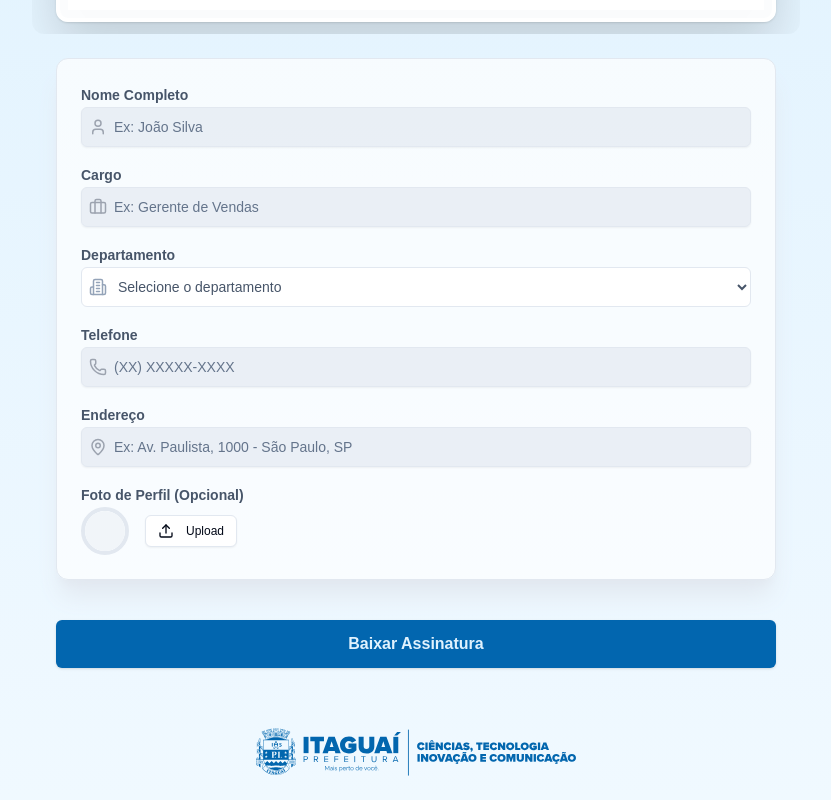
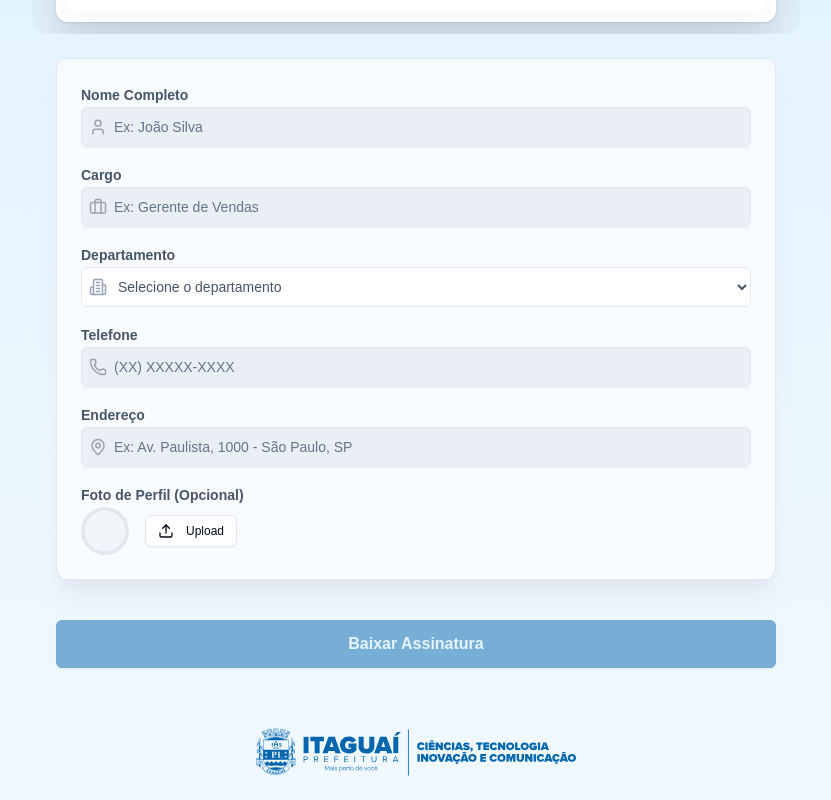
Before and after one commit to vsiago/gerador-assinatura, a Next.js app: page / in a window 1280 px wide. Shown: the part 287-1087 px from the top of the page, without its empty margins (224-1055 px from the left). Built offline with nearby package versions, Linux system fonts and the light colour scheme.

Commit message:
finalizado

```diff
--- a/src/components/signature-generator.tsx
+++ b/src/components/signature-generator.tsx
@@ -1,6 +1,6 @@
 "use client"
 
-import { useState, useRef, type ChangeEvent } from "react"
+import { useState, useRef, type ChangeEvent, useEffect } from "react"
 import { Button } from "@/components/ui/button"
 import { Input } from "@/components/ui/input"
 import { Label } from "@/components/ui/label"
@@ -20,6 +20,14 @@ export default function SignatureGenerator() {
     })
     const [avatar, setAvatar] = useState<string | null>(null)
     const fileInputRef = useRef<HTMLInputElement>(null)
+    const [isDownloadable, setIsDownloadable] = useState(false);
+    const [buttonState, setButtonState] = useState("default");
+
+    useEffect(() => {
+        const allFieldsFilled = Object.values(formData).every(field => field.trim() !== "");
+        setIsDownloadable(allFieldsFilled);
+    }, [formData]);
+
 
 
     const handleInputChange = (e: React.ChangeEvent<HTMLInputElement | HTMLSelectElement>) => {
@@ -38,14 +46,33 @@ export default function SignatureGenerator() {
         }
     }
 
+
+
+
     const handleDownload = async () => {
         const signatureElement = document.getElementById("signature-preview");
         if (!signatureElement) return;
 
-        // Clona o elemento para manipulação sem afetar a visualização original
+        const requiredFields = document.querySelectorAll(".required-field");
+        const allFieldsFilled = Array.from(requiredFields).every(field => (field as HTMLInputElement).value.trim() !== "");
+
+        if (!allFieldsFilled) {
+            alert("Preencha todos os campos obrigatórios antes de baixar a assinatura.");
+            return;
+        }
+
+        const button = document.getElementById("download-button");
+        if (!button) {
+            console.error("Botão de download não encontrado");
+            return;
+        }
+
+        button.disabled = true;
+        button.innerText = "Gerando...";
+        button.style.backgroundColor = "gray";
+
         const clone = signatureElement.cloneNode(true) as HTMLElement;
 
-        // Função para verificar se todas as imagens foram carregadas
         const waitForImagesToLoad = async (element: HTMLElement) => {
             const imgElements = element.querySelectorAll("img");
             const promises = Array.from(imgElements).map((img) => {
@@ -54,40 +81,31 @@ export default function SignatureGenerator() {
                         resolve();
                     } else {
                         img.onload = () => resolve();
-                        img.onerror = () => resolve(); // Para evitar travamento caso uma imagem falhe
+                        img.onerror = () => resolve();
                     }
                 });
             });
             await Promise.all(promises);
         };
 
-        // Remove bordas indesejadas dos elementos clonados
         clone.querySelectorAll("*").forEach((el) => {
             (el as HTMLElement).style.border = "none";
         });
 
-        // Injeta um CSS no clone para sobrescrever pseudo-elementos que possam estar aplicando sombras/bordas
         const style = document.createElement("style");
         clone.insertBefore(style, clone.firstChild);
 
-        // Posiciona o clone fora da tela para que não interfira na visualização
         clone.style.position = "absolute";
         clone.style.top = "-9999px";
-
-        // Define a largura do clone para 700px, altura automática
         clone.style.width = "700px";
         clone.style.height = "auto";
 
         document.body.appendChild(clone);
 
-        // Aguarda o carregamento de todas as imagens antes de capturar a imagem
         await waitForImagesToLoad(clone);
-
-        // Aguarda o reflow para calcular a nova altura
         const newHeight = clone.offsetHeight;
 
         try {
-            // Gera a imagem com largura de 700px e a altura calculada
             const dataUrl = await domtoimage.toPng(clone, {
                 width: 700,
                 height: newHeight,
@@ -97,13 +115,32 @@ export default function SignatureGenerator() {
             link.download = "assinatura-email.png";
             link.href = dataUrl;
             link.click();
+
+            button.innerText = "Download concluído!";
+            button.style.backgroundColor = "green";
+
+            setTimeout(() => {
+                button.innerText = "Baixar Assinatura";
+                button.style.backgroundColor = "";
+                button.disabled = false;
+            }, 3000);
         } catch (error) {
             console.error("Erro ao gerar assinatura:", error);
+            button.innerText = "Erro no Download";
+            button.style.backgroundColor = "red";
+
+            setTimeout(() => {
+                button.innerText = "Baixar Assinatura";
+                button.style.backgroundColor = "";
+                button.disabled = false;
+            }, 3000);
         } finally {
-            // Remove o clone da DOM após a captura
             document.body.removeChild(clone);
         }
     };
+
+
+
 
 
 
@@ -146,6 +183,7 @@ export default function SignatureGenerator() {
             return numericValue.replace(/(\d{2})(\d{5})(\d{0,4})/, "($1) $2-$3");
         }
     }
+
 
 
     const handlePhoneInputChange = (e: React.ChangeEvent<HTMLInputElement>) => {
@@ -420,8 +458,14 @@ export default function SignatureGenerator() {
                             </div>
                         </form>
                     </Card>
-                    <Button onClick={handleDownload} className="w-full bg-[#0266AF] hover:bg-sky-600 font-bold text-base text-sky-100 h-12 mt-10">
-                        Baixar Assinatura
+                    <Button
+                        id="download-button"
+                        onClick={handleDownload}
+                        disabled={!isDownloadable}
+                        className={`w-full font-bold text-base h-12 mt-10 transition-colors duration-300
+        ${buttonState === "success" ? "bg-green-500 text-white" : "bg-[#0266AF] hover:bg-sky-600 text-sky-100"}`}
+                    >
+                        {buttonState === "success" ? "Download concluído" : "Baixar Assinatura"}
                     </Button>
                 </div>
             </div>
```
